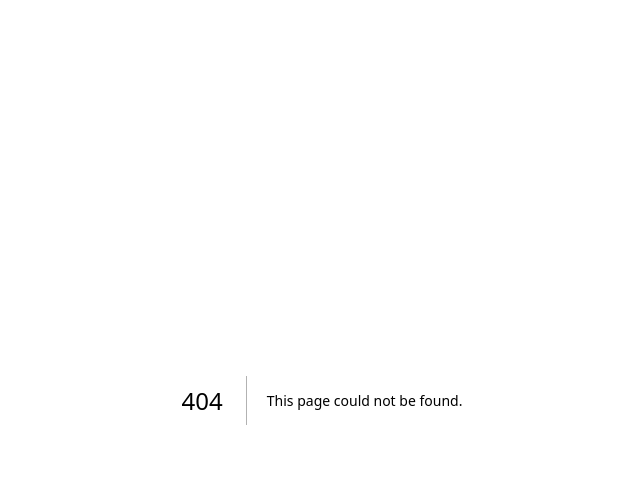
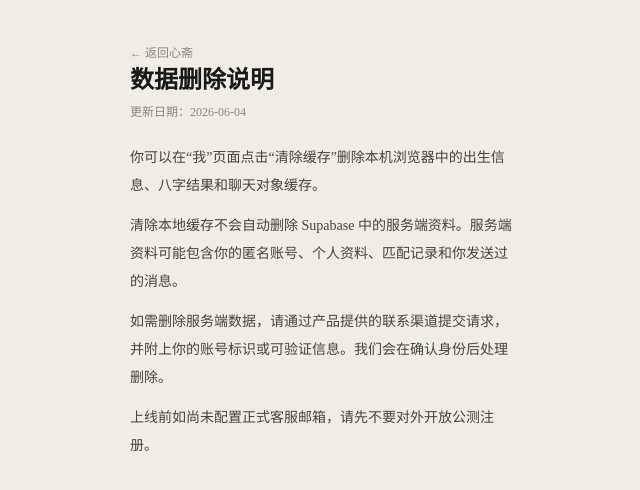
Before and after one commit to 44678020qq-ctrl/xinzhai, a Next.js app: page /data-deletion in a window 1280 px wide. Before the commit this address had no page. Shown: the top 490 px of the page, without its empty margins (318-958 px from the left). Built offline with nearby package versions, Linux system fonts and the light colour scheme.

Commit message:
Add data deletion page

```diff
--- /dev/null
+++ b/src/app/data-deletion/page.tsx
@@ -0,0 +1,22 @@
+import Link from "next/link";
+
+export default function DataDeletionPage() {
+  return (
+    <main className="min-h-screen bg-bg px-6 py-10 text-ink">
+      <article className="mx-auto flex w-full max-w-sm flex-col gap-6">
+        <header className="space-y-2">
+          <Link href="/" className="text-xs text-sub hover:text-accent">← 返回心斋</Link>
+          <h1 className="text-2xl font-semibold">数据删除说明</h1>
+          <p className="text-xs text-sub">更新日期：2026-06-04</p>
+        </header>
+
+        <section className="space-y-3 text-sm leading-7 text-ink-2">
+          <p>你可以在“我”页面点击“清除缓存”删除本机浏览器中的出生信息、八字结果和聊天对象缓存。</p>
+          <p>清除本地缓存不会自动删除 Supabase 中的服务端资料。服务端资料可能包含你的匿名账号、个人资料、匹配记录和你发送过的消息。</p>
+          <p>如需删除服务端数据，请通过产品提供的联系渠道提交请求，并附上你的账号标识或可验证信息。我们会在确认身份后处理删除。</p>
+          <p>上线前如尚未配置正式客服邮箱，请先不要对外开放公测注册。</p>
+        </section>
+      </article>
+    </main>
+  );
+}
```
